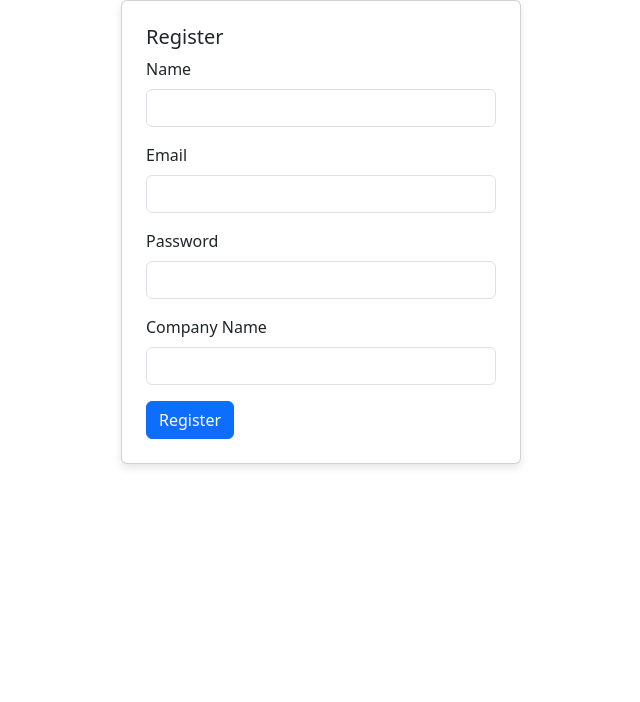
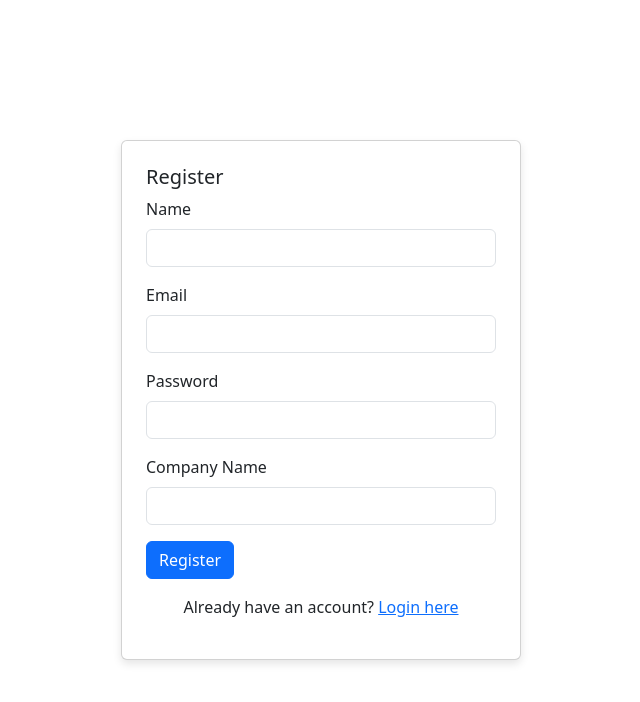
Before and after one commit to Shareiar-shams/NoteSystem, a React app in the folder frontend/: page /register in a window 1280 px wide. Shown: the top 702 px of the page, without its empty margins (319-959 px from the left). Built offline with nearby package versions, Linux system fonts and the light colour scheme; no server answers; the HTML template or start-up script is replaced by a standard one.

Commit message:
Center the login and register forms on the page and include links to switch between them for better user experience.

```diff
--- a/frontend/src/components/Login.jsx
+++ b/frontend/src/components/Login.jsx
@@ -1,5 +1,6 @@
 import React, { useState } from 'react';
 import { Form, Button, Card, Alert } from 'react-bootstrap';
+import { Link } from 'react-router-dom';
 import axios from 'axios';
 import { useNavigate, useLocation } from 'react-router-dom';
 import { setAuthToken } from '../utils/auth';
@@ -25,7 +26,8 @@ const Login = () => {
     };
 
     return (
-        <Card className="p-4 mx-auto" style={{ maxWidth: '400px' }}>
+        <div className="d-flex align-items-center justify-content-center min-vh-100">
+            <Card className="p-4" style={{ maxWidth: '400px', width: '100%' }}>
             <Card.Title>Login</Card.Title>
             {error && <Alert variant="danger">{error}</Alert>}
             <Form onSubmit={handleSubmit}>
@@ -39,7 +41,11 @@ const Login = () => {
                 </Form.Group>
                 <Button variant="primary" type="submit">Login</Button>
             </Form>
+            <p className="mt-3 text-center">
+                Don't have an account? <Link to="/register">Register here</Link>
+            </p>
             </Card>
+        </div>
     );
 };
 
--- a/frontend/src/components/Register.jsx
+++ b/frontend/src/components/Register.jsx
@@ -1,5 +1,6 @@
 import React, { useState } from 'react';
 import { Form, Button, Card, Alert } from 'react-bootstrap';
+import { Link } from 'react-router-dom';
 import axios from 'axios';
 import { useNavigate } from 'react-router-dom';
 import { setAuthToken } from '../utils/auth';
@@ -24,7 +25,8 @@ const Register = () => {
   };
 
   return (
-    <Card className="p-4 mx-auto" style={{ maxWidth: '400px' }}>
+    <div className="d-flex align-items-center justify-content-center min-vh-100">
+      <Card className="p-4" style={{ maxWidth: '400px', width: '100%' }}>
         <Card.Title>Register</Card.Title>
         {error && <Alert variant="danger">{error}</Alert>}
         <Form onSubmit={handleSubmit}>
@@ -46,7 +48,11 @@ const Register = () => {
           </Form.Group>
           <Button variant="primary" type="submit">Register</Button>
         </Form>
+        <p className="mt-3 text-center">
+          Already have an account? <Link to="/login">Login here</Link>
+        </p>
       </Card>
+    </div>
   );
 };
 
```
Lines whose indentation alone changed are shown as unchanged.
